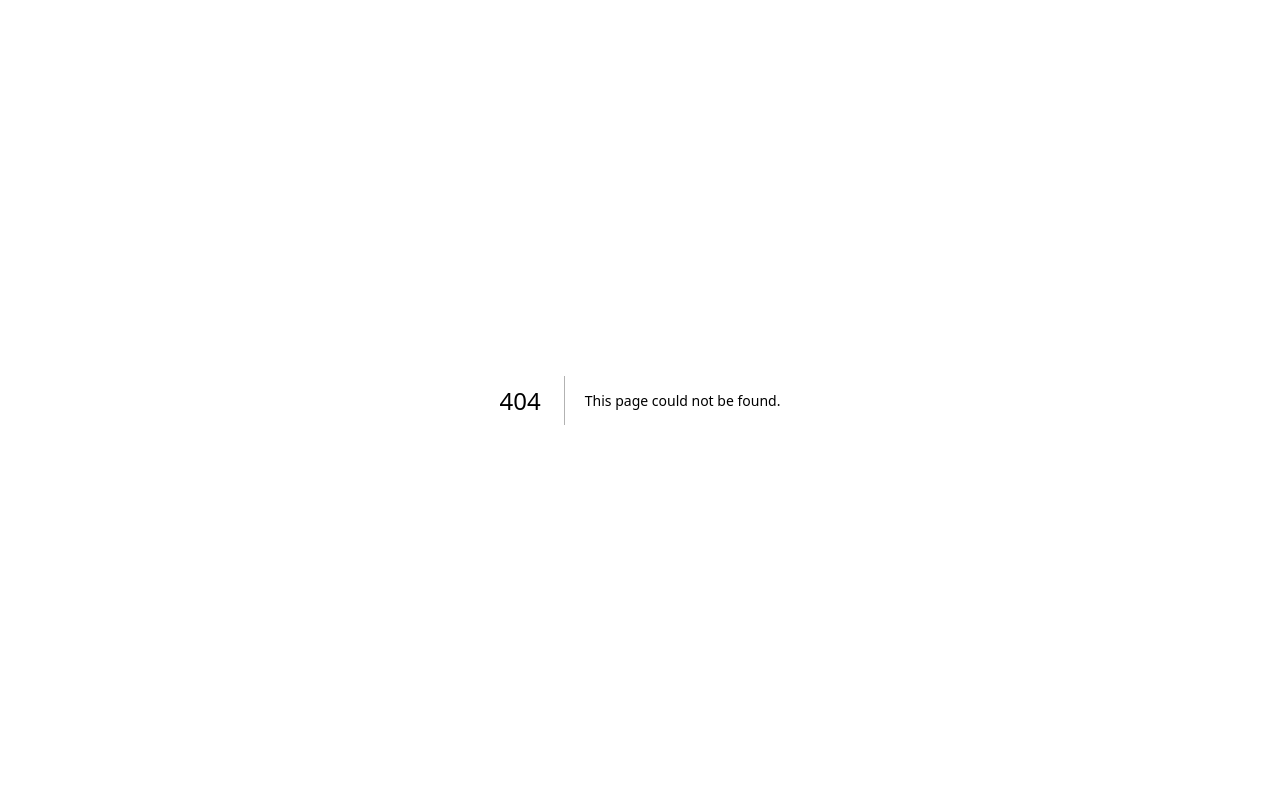
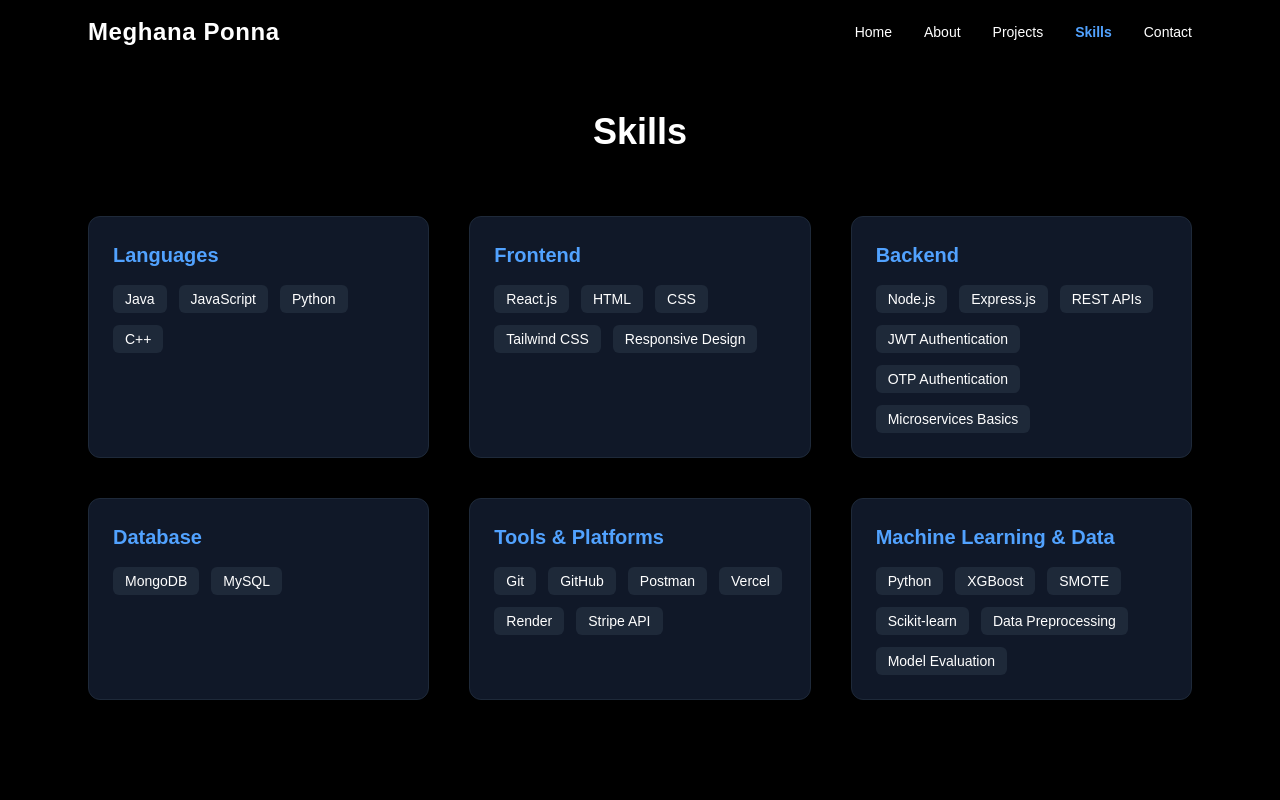
Before and after one commit to MeghanaPonna/meghana-portfolio, a Next.js app: page /skills in a window 1280 px wide. Before the commit this address had no page. Shown: the top 800 px of the page. Built offline with nearby package versions, Linux system fonts and the light colour scheme.

Commit message:
Add About, Projects, and Skills pages; update Navbar links

```diff
--- /dev/null
+++ b/app/about/page.tsx
@@ -0,0 +1,13 @@
+import Navbar from "@/components/Navbar"
+import About from "@/components/About"
+import Footer from "@/components/Footer"
+
+export default function AboutPage() {
+  return (
+    <>
+      <Navbar />
+      <About />
+      <Footer />
+    </>
+  )
+}
--- a/app/page.tsx
+++ b/app/page.tsx
@@ -1,8 +1,6 @@
 import Navbar from "../components/Navbar"
 import Hero from "../components/Hero"
-import About from "../components/About"
-import Projects from "../components/Projects"
-import Skills from "../components/Skills"
+
 import Contact from "../components/Contact"
 import Footer from "@/components/Footer"
 
@@ -11,9 +9,6 @@ export default function Home() {
     <>
       <Navbar />
       <Hero />
-      <About />
-      <Projects />
-      <Skills />
       <Contact />
       <Footer />
     </>
--- /dev/null
+++ b/app/projects/page.tsx
@@ -0,0 +1,13 @@
+import Navbar from "@/components/Navbar"
+import Projects from "@/components/Projects"
+import Footer from "@/components/Footer"
+
+export default function ProjectsPage() {
+  return (
+    <>
+      <Navbar />
+      <Projects />
+        <Footer />
+    </>
+  )
+}
--- /dev/null
+++ b/app/skills/page.tsx
@@ -0,0 +1,13 @@
+import Navbar from "@/components/Navbar"
+import Skills from "@/components/Skills"
+import Footer from "@/components/Footer"
+
+export default function SkillsPage() {
+  return (
+    <>
+      <Navbar />
+      <Skills />
+        <Footer />
+    </>
+  )
+}
--- a/components/Navbar.tsx
+++ b/components/Navbar.tsx
@@ -1,40 +1,163 @@
+// // "use client"
+
+// // export default function Navbar() {
+// //   return (
+// //     <nav className="fixed top-0 w-full bg-black/80 backdrop-blur-md text-white z-50">
+
+// //       <div className="max-w-6xl mx-auto flex justify-between items-center px-6 py-4">
+
+// //         <h1 className="text-2xl font-bold tracking-wide">
+// //           Meghana Ponna
+// //         </h1>
+
+// //         <div className="flex gap-8 text-sm font-medium">
+
+// //           <a href="#about" className="hover:text-blue-400 transition">
+// //             About
+// //           </a>
+
+// //           {/* <a href="#skills" className="hover:text-blue-400 transition">
+// //             Skills
+// //           </a> */}
+
+// //           <a href="#projects" className="hover:text-blue-400 transition">
+// //             Projects
+// //           </a>
+
+// //           <a href="#skills" className="hover:text-blue-400 transition">
+// //             Skills
+// //           </a>
+
+// //           <a href="#contact" className="hover:text-blue-400 transition">
+// //             Contact
+// //           </a>
+
+// //         </div>
+
+// //       </div>
+
+// //     </nav>
+// //   )
+// // }
+
+
+
+
 // "use client"
 
+// import { useState } from "react"
+// import { motion, AnimatePresence } from "framer-motion"
+
 // export default function Navbar() {
+
+//   const [menuOpen, setMenuOpen] = useState(false)
+
 //   return (
 //     <nav className="fixed top-0 w-full bg-black/80 backdrop-blur-md text-white z-50">
 
 //       <div className="max-w-6xl mx-auto flex justify-between items-center px-6 py-4">
 
+//         {/* Logo */}
+
 //         <h1 className="text-2xl font-bold tracking-wide">
 //           Meghana Ponna
 //         </h1>
 
-//         <div className="flex gap-8 text-sm font-medium">
 
-//           <a href="#about" className="hover:text-blue-400 transition">
+//         {/* Desktop Menu */}
+
+//         <div className="hidden md:flex gap-8 text-sm font-medium">
+
+//             <a href="/" className="hover:text-blue-400 transition">
+//                 Home
+//             </a>
+
+//           <a href="/about" className="hover:text-blue-400 transition">
 //             About
 //           </a>
 
-//           {/* <a href="#skills" className="hover:text-blue-400 transition">
-//             Skills
-//           </a> */}
-
-//           <a href="#projects" className="hover:text-blue-400 transition">
+//           <a href="/projects" className="hover:text-blue-400 transition">
 //             Projects
 //           </a>
 
-//           <a href="#skills" className="hover:text-blue-400 transition">
+//           <a href="/skills" className="hover:text-blue-400 transition">
 //             Skills
 //           </a>
 
-//           <a href="#contact" className="hover:text-blue-400 transition">
+//           <a href="/#contact" className="hover:text-blue-400 transition">
 //             Contact
 //           </a>
 
 //         </div>
 
+
+//         {/* Mobile Hamburger Button */}
+
+//         <button
+//           onClick={() => setMenuOpen(!menuOpen)}
+//           className="md:hidden text-white text-2xl"
+//         >
+//           ☰
+//         </button>
+
 //       </div>
+
+
+//       {/* Mobile Menu */}
+
+//       <AnimatePresence>
+
+//         {menuOpen && (
+
+//           <motion.div
+//             initial={{ opacity: 0, y: -20 }}
+//             animate={{ opacity: 1, y: 0 }}
+//             exit={{ opacity: 0, y: -20 }}
+//             className="md:hidden bg-black border-t border-gray-800"
+//           >
+
+//             <div className="flex flex-col items-center gap-6 py-6 text-lg">
+
+
+//               <a
+//                 href="/about"
+//                 onClick={() => setMenuOpen(false)}
+//                 className="hover:text-blue-400"
+//               >
+//                 About
+//               </a>
+
+//               <a
+//                 href="/projects"
+//                 onClick={() => setMenuOpen(false)}
+//                 className="hover:text-blue-400"
+//               >
+//                 Projects
+//               </a>
+
+//               <a
+//                 href="/skills"
+//                 onClick={() => setMenuOpen(false)}
+//                 className="hover:text-blue-400"
+//               >
+//                 Skills
+//               </a>
+
+//               <a
+//                 href="/#contact"
+//                 onClick={() => setMenuOpen(false)}
+//                 className="hover:text-blue-400"
+//               >
+//                 Contact
+//               </a>
+
+//             </div>
+
+//           </motion.div>
+
+//         )}
+
+//       </AnimatePresence>
 
 //     </nav>
 //   )
@@ -43,14 +166,23 @@
 
 
 
+
 "use client"
 
 import { useState } from "react"
 import { motion, AnimatePresence } from "framer-motion"
+import { usePathname } from "next/navigation"
+import Link from "next/link"
 
 export default function Navbar() {
 
   const [menuOpen, setMenuOpen] = useState(false)
+  const pathname = usePathname()
+
+  const linkStyle = (path: string) =>
+    `transition hover:text-blue-400 ${
+      pathname === path ? "text-blue-400 font-semibold" : "text-white"
+    }`
 
   return (
     <nav className="fixed top-0 w-full bg-black/80 backdrop-blur-md text-white z-50">
@@ -59,35 +191,39 @@ export default function Navbar() {
 
         {/* Logo */}
 
-        <h1 className="text-2xl font-bold tracking-wide">
+        <Link href="/" className="text-2xl font-bold tracking-wide">
           Meghana Ponna
-        </h1>
+        </Link>
 
 
         {/* Desktop Menu */}
 
         <div className="hidden md:flex gap-8 text-sm font-medium">
 
-          <a href="#about" className="hover:text-blue-400 transition">
+          <Link href="/" className={linkStyle("/")}>
+            Home
+          </Link>
+
+          <Link href="/about" className={linkStyle("/about")}>
             About
-          </a>
+          </Link>
 
-          <a href="#projects" className="hover:text-blue-400 transition">
+          <Link href="/projects" className={linkStyle("/projects")}>
             Projects
-          </a>
+          </Link>
 
-          <a href="#skills" className="hover:text-blue-400 transition">
+          <Link href="/skills" className={linkStyle("/skills")}>
             Skills
-          </a>
+          </Link>
 
-          <a href="#contact" className="hover:text-blue-400 transition">
+          <Link href="/#contact" className="hover:text-blue-400 transition">
             Contact
-          </a>
+          </Link>
 
         </div>
 
 
-        {/* Mobile Hamburger Button */}
+        {/* Mobile Hamburger */}
 
         <button
           onClick={() => setMenuOpen(!menuOpen)}
@@ -114,37 +250,45 @@ export default function Navbar() {
 
             <div className="flex flex-col items-center gap-6 py-6 text-lg">
 
-              <a
-                href="#about"
+              <Link
+                href="/"
                 onClick={() => setMenuOpen(false)}
-                className="hover:text-blue-400"
+                className={linkStyle("/")}
+              >
+                Home
+              </Link>
+
+              <Link
+                href="/about"
+                onClick={() => setMenuOpen(false)}
+                className={linkStyle("/about")}
               >
                 About
-              </a>
+              </Link>
 
-              <a
-                href="#projects"
+              <Link
+                href="/projects"
                 onClick={() => setMenuOpen(false)}
-                className="hover:text-blue-400"
+                className={linkStyle("/projects")}
               >
                 Projects
-              </a>
+              </Link>
 
-              <a
-                href="#skills"
+              <Link
+                href="/skills"
                 onClick={() => setMenuOpen(false)}
-                className="hover:text-blue-400"
+                className={linkStyle("/skills")}
               >
                 Skills
-              </a>
+              </Link>
 
-              <a
-                href="#contact"
+              <Link
+                href="/#contact"
                 onClick={() => setMenuOpen(false)}
                 className="hover:text-blue-400"
               >
                 Contact
-              </a>
+              </Link>
 
             </div>
 
```
Also changed, not shown: 1 other file (tests, documents, lock files or other folders).
